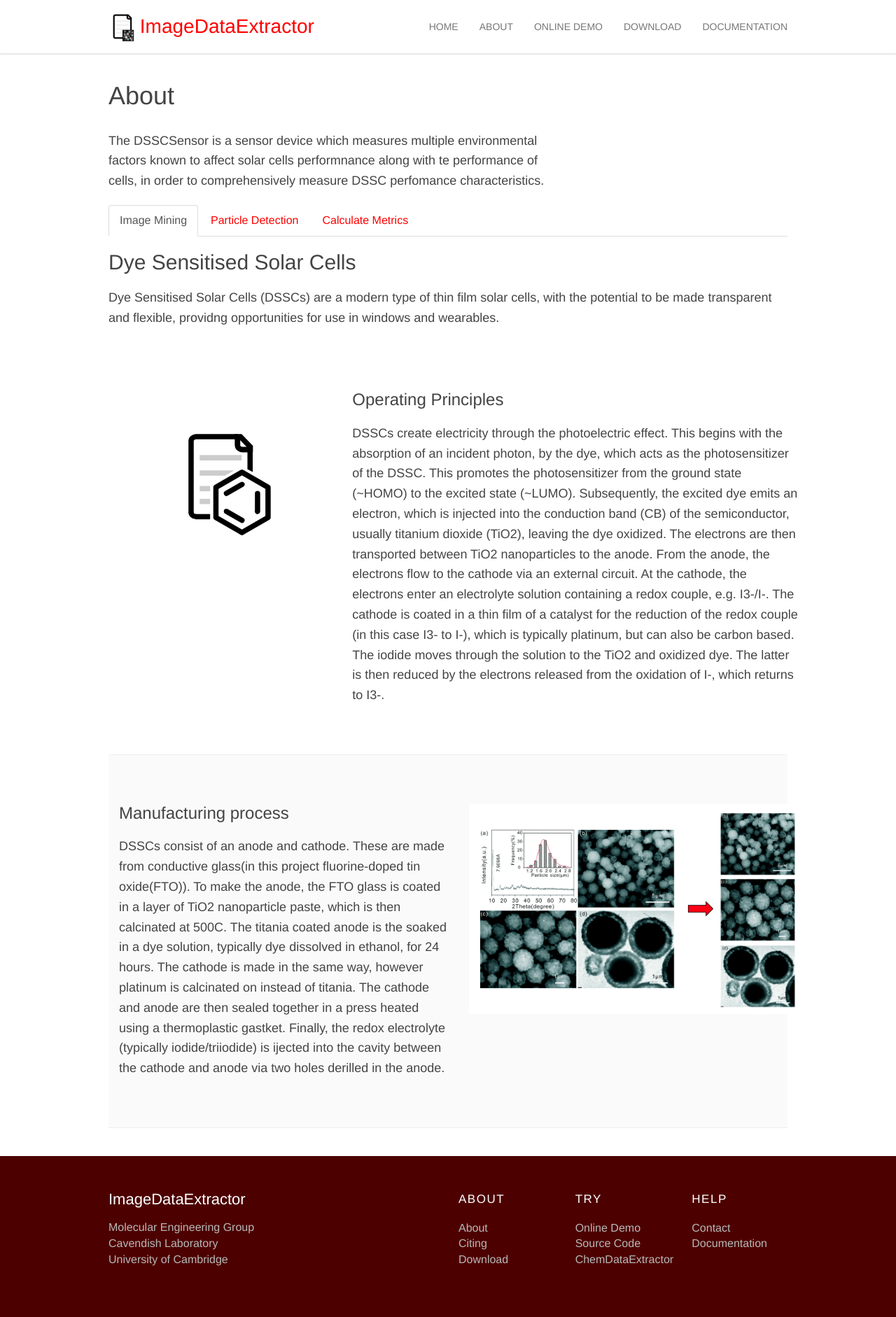
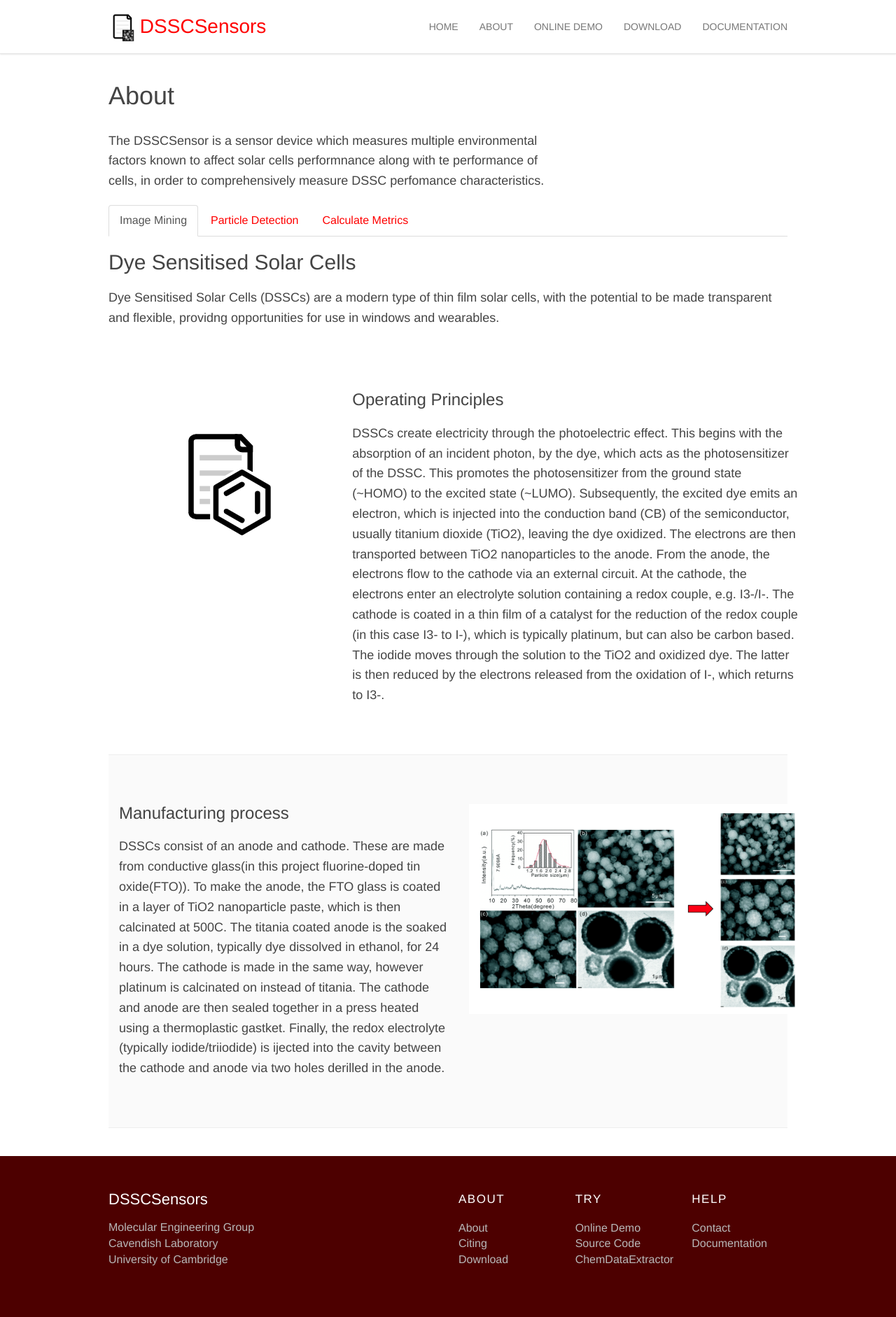
Before and after one commit to DSSCSensors/dssc-sensors.github.io, a Flask app: page /about in a window 1280 px wide. Shown: the whole page at 70% size. Run offline with Flask 2, Linux system fonts and the light colour scheme; some libraries are stand-ins or nearby versions.

Commit message:
Update base.html

```diff
--- a/ideweb-master/ideweb-master/ideweb/templates/base.html
+++ b/ideweb-master/ideweb-master/ideweb/templates/base.html
@@ -33,7 +33,7 @@
                 <img class="cde-logo" src="{{ url_for('static', filename='img/ide_logo.png') }}">
               </a>
               <div class="navbar-header">
-                <a class="navbar-brand" href="{{ url_for('index') }}">ImageDataExtractor</a>
+                <a class="navbar-brand" href="{{ url_for('index') }}">DSSCSensors</a>
               </div>
               <div class="collapse navbar-collapse" id="bs-example-navbar-collapse-1">
                 <ul class="nav navbar-nav navbar-right">
@@ -55,7 +55,7 @@
               <div class="row">
                 <div class="col-md-6 col-sm-12">
                   <h2>
-                    <a href="{{ url_for('index') }}">ImageDataExtractor</a>
+                    <a href="{{ url_for('index') }}">DSSCSensors</a>
                   </h2>
                   <ul>
                     <li><a href="http://www.mole.phy.cam.ac.uk">Molecular Engineering Group</a></li>
```
